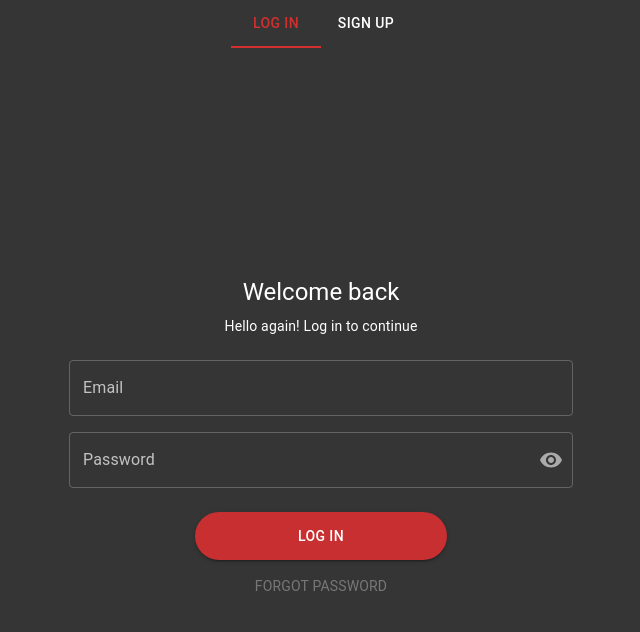
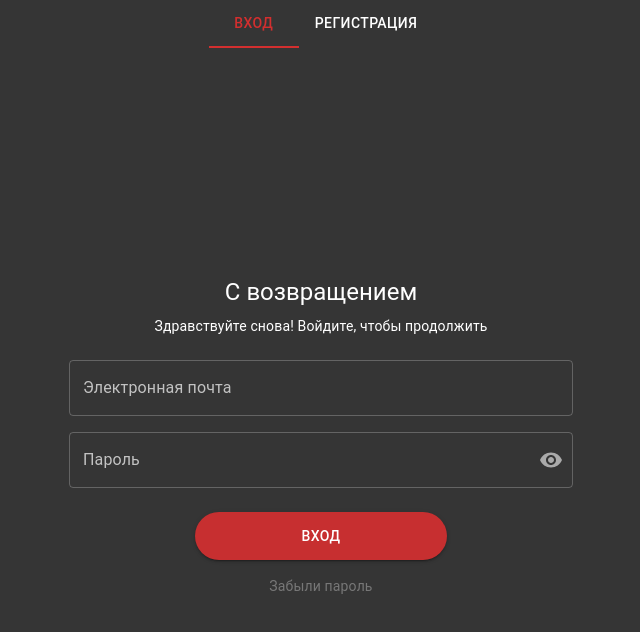
Before and after one commit to voronovanasta/cv-Shabanovich-Voronova, a React (Vite) app: page /auth/login in a window 1280 px wide. Shown: the top 632 px of the page, without its empty margins (319-959 px from the left). Built offline with nearby package versions, Linux system fonts and the light colour scheme.

Commit message:
feat: add i18n with en and ru languages

```diff
--- a/package.json
+++ b/package.json
@@ -16,6 +16,8 @@
     "@hookform/resolvers": "^5.1.1",
     "@mui/icons-material": "^7.2.0",
     "graphql-tag": "^2.12.6",
+    "i18next": "^25.3.2",
+    "i18next-browser-languagedetector": "^8.2.0",
     "react": "^19.1.0",
     "react-dom": "^19.1.0",
     "zod": "^4.0.5"
--- a/src/features/auth/ui/ForgotPasswordForm.tsx
+++ b/src/features/auth/ui/ForgotPasswordForm.tsx
@@ -6,6 +6,7 @@ import {
   type ForgotPasswordValues,
 } from '../model/validation/forgotPassword.schema.ts';
 import { Link as RouterLink, useNavigate } from 'react-router-dom';
+import { useTranslation } from 'react-i18next';
 
 export function ForgotPasswordForm() {
   const {
@@ -17,7 +18,7 @@ export function ForgotPasswordForm() {
     defaultValues: { email: '' },
   });
   const navigate = useNavigate();
-
+  const { t } = useTranslation();
   const onSubmit = () => {
     navigate('auth/login');
   };
@@ -25,10 +26,10 @@ export function ForgotPasswordForm() {
   return (
     <Paper sx={{ p: 4, width: '100%' }}>
       <Typography variant='h5' align='center' sx={{ mb: 1 }}>
-        Forgot password
+        {t('auth.forgotPassword.title')}
       </Typography>
       <Typography variant='body2' align='center' sx={{ mb: 3 }}>
-        We will send you an email with further instructions
+        {t('auth.forgotPassword.subtitle')}
       </Typography>
 
       <form onSubmit={handleSubmit(onSubmit)}>
@@ -39,7 +40,7 @@ export function ForgotPasswordForm() {
             <TextField
               {...field}
               fullWidth
-              label='Email'
+              label={t('auth.email')}
               variant='outlined'
               error={!!errors.email}
               helperText={errors.email?.message}
@@ -65,11 +66,12 @@ export function ForgotPasswordForm() {
             mb: 1,
           }}
         >
-          RESET PASSWORD
+          {t('auth.forgotPassword.button')}
+          {/* RESET PASSWORD */}
         </Button>
         <Typography variant='body2' align='center'>
           <Link component={RouterLink} to='/auth/login' underline='hover' sx={{ color: '#777' }}>
-            CANCEL
+            {t('auth.cancel')}
           </Link>
         </Typography>
       </form>
--- a/src/features/auth/ui/LoginForm.tsx
+++ b/src/features/auth/ui/LoginForm.tsx
@@ -14,6 +14,7 @@ import { useForm, Controller } from 'react-hook-form';
 import useLogin from '../model/useLogin';
 import { zodResolver } from '@hookform/resolvers/zod';
 import { loginSchema, type LoginFormValues } from '../model/validation/login.schema';
+import { useTranslation } from 'react-i18next';
 
 interface LoginFormInputs {
   email: string;
@@ -29,6 +30,7 @@ export default function LoginForm() {
     resolver: zodResolver(loginSchema),
   });
   const [showPassword, setShowPassword] = useState(false);
+  const { t } = useTranslation();
   const loginMutation = useLogin();
 
   const onSubmit = (data: LoginFormInputs) => {
@@ -43,10 +45,10 @@ export default function LoginForm() {
   return (
     <Paper sx={{ p: 3, width: '100%' }}>
       <Typography variant='h5' sx={{ textAlign: 'center', mb: 1 }}>
-        Welcome back
+        {t('auth.login.title')}
       </Typography>
       <Typography variant='body2' sx={{ textAlign: 'center', mb: 3 }}>
-        Hello again! Log in to continue
+        {t('auth.login.subtitle')}
       </Typography>
 
       <form onSubmit={handleSubmit(onSubmit)}>
@@ -59,7 +61,7 @@ export default function LoginForm() {
               {...field}
               fullWidth
               variant='outlined'
-              label='Email'
+              label={t('auth.email')}
               error={!!errors.email}
               helperText={errors.email?.message}
               autoComplete='username'
@@ -78,7 +80,7 @@ export default function LoginForm() {
               {...field}
               fullWidth
               variant='outlined'
-              label='Password'
+              label={t('auth.password')}
               type={showPassword ? 'text' : 'password'}
               error={!!errors.password}
               helperText={errors.password?.message}
@@ -116,7 +118,7 @@ export default function LoginForm() {
             mb: 2,
           }}
         >
-          LOG IN
+          {t('auth.login.tab')}
         </Button>
 
         <Typography variant='body2' align='center'>
@@ -126,7 +128,7 @@ export default function LoginForm() {
             underline='hover'
             sx={{ color: '#777' }}
           >
-            FORGOT PASSWORD
+            {t('auth.forgotPassword.title')}
           </Link>
         </Typography>
       </form>
--- a/src/features/auth/ui/RegisterForm.tsx
+++ b/src/features/auth/ui/RegisterForm.tsx
@@ -14,6 +14,7 @@ import { useForm, Controller } from 'react-hook-form';
 import { zodResolver } from '@hookform/resolvers/zod';
 import { registerSchema, type RegisterFormValues } from '../model/validation/register.schema';
 import useRegister from '../model/useRegister';
+import { useTranslation } from 'react-i18next';
 
 interface RegisterFormInputs {
   email: string;
@@ -29,6 +30,7 @@ export default function RegisterForm() {
     resolver: zodResolver(registerSchema),
   });
   const [showPassword, setShowPassword] = useState(false);
+  const { t } = useTranslation();
   const registerMutation = useRegister();
 
   const onSubmit = (data: RegisterFormInputs) => {
@@ -43,10 +45,10 @@ export default function RegisterForm() {
   return (
     <Paper sx={{ p: 3 }}>
       <Typography variant='h5' sx={{ textAlign: 'center', mb: 1 }}>
-        Register now
+        {t('auth.register.title')}
       </Typography>
       <Typography variant='body2' sx={{ textAlign: 'center', mb: 3 }}>
-        Welcome! Sign up to continue
+        {t('auth.register.subtitle')}
       </Typography>
 
       <form onSubmit={handleSubmit(onSubmit)}>
@@ -59,7 +61,7 @@ export default function RegisterForm() {
               {...field}
               fullWidth
               variant='outlined'
-              label='Email'
+              label={t('auth.email')}
               autoComplete='username'
               error={!!errors.email}
               helperText={errors.email?.message}
@@ -78,7 +80,7 @@ export default function RegisterForm() {
               {...field}
               fullWidth
               variant='outlined'
-              label='Password'
+              label={t('auth.password')}
               type={showPassword ? 'text' : 'password'}
               error={!!errors.password}
               helperText={errors.password?.message}
@@ -114,12 +116,12 @@ export default function RegisterForm() {
             mb: 2,
           }}
         >
-          CREATE ACCOUNT
+          {t('auth.register.button')}
         </Button>
 
         <Typography variant='body2' align='center'>
           <Link component={RouterLink} to='auth/login' underline='hover' sx={{ color: '#777' }}>
-            I HAVE AN ACCOUNT
+            {t('auth.haveAccount')}
           </Link>
         </Typography>
       </form>
--- a/src/main.tsx
+++ b/src/main.tsx
@@ -2,6 +2,7 @@ import { StrictMode } from 'react';
 import { createRoot } from 'react-dom/client';
 import App from './app/App.tsx';
 import './index.css';
+import './shared/config/i18n/i18n.ts';
 
 createRoot(document.getElementById('root')!).render(
   <StrictMode>
--- /dev/null
+++ b/src/shared/config/i18n/i18n.ts
@@ -0,0 +1,22 @@
+import i18n from 'i18next';
+import { initReactI18next } from 'react-i18next';
+import en from './locales/en/translation.json';
+import ru from './locales/ru/translation.json';
+import LanguageDetector from 'i18next-browser-languagedetector';
+
+i18n
+  .use(LanguageDetector)
+  .use(initReactI18next)
+  .init({
+    resources: {
+      en: { translation: en },
+      ru: { translation: ru },
+    },
+    fallbackLng: 'en',
+    lng: 'ru',
+    interpolation: {
+      escapeValue: false,
+    },
+  });
+
+export default i18n;
--- /dev/null
+++ b/src/shared/config/i18n/locales/en/translation.json
@@ -0,0 +1,26 @@
+{
+  "auth": {
+    "email": "Email",
+    "password": "Password",
+    "cancel": "Cancel",
+    "logout": "Logout",
+    "haveAccount": "I have an account",
+    "login": {
+      "title": "Welcome back",
+      "subtitle": "Hello again! Log in to continue",
+      "tab": "Log In",
+      "button": "Log In"
+    },
+    "register": {
+      "title": "Register now",
+      "subtitle": "Welcome! Sign up to continue",
+      "tab": "Sign Up",
+      "button": "Create Account"
+    },
+    "forgotPassword": {
+      "title": "Forgot Password",
+      "subtitle": "We will send you an email with further instructions",
+      "button": "Reset Password"
+    }
+  }
+}
--- /dev/null
+++ b/src/shared/config/i18n/locales/ru/translation.json
@@ -0,0 +1,26 @@
+{
+  "auth": {
+    "email": "Электронная почта",
+    "password": "Пароль",
+    "cancel": "Отмена",
+    "logout": "Выйти",
+    "haveAccount": "У меня есть аккаунт",
+    "login": {
+      "title": "С возвращением",
+      "subtitle": "Здравствуйте снова! Войдите, чтобы продолжить",
+      "tab": "Вход",
+      "button": "Вход"
+    },
+    "register": {
+      "title": "Зарегистрируйтесь сейчас",
+      "subtitle": "Добро пожаловать! Зарегистрируйтесь, чтобы продолжить",
+      "tab": "Регистрация",
+      "button": "Создать аккаунт"
+    },
+    "forgotPassword": {
+      "title": "Забыли пароль",
+      "subtitle": "Мы отправим вам электронное письмо с дальнейшими инструкциями",
+      "button": "Сбросить пароль"
+    }
+  }
+}
--- a/src/widgets/auth-layout/ui.tsx
+++ b/src/widgets/auth-layout/ui.tsx
@@ -1,8 +1,10 @@
 import { Box, Container, Tab, Tabs } from '@mui/material';
+import { useTranslation } from 'react-i18next';
 import { Link, Outlet, useLocation } from 'react-router';
 
 export default function AuthLayout() {
   const location = useLocation();
+  const { t } = useTranslation();
   const currentTab = location.pathname.includes('/register') ? 1 : 0;
   return (
     <Box
@@ -30,8 +32,8 @@ export default function AuthLayout() {
             mb: 3,
           }}
         >
-          <Tab label='LOG IN' component={Link} to='/auth/login' />
-          <Tab label='SIGN UP' component={Link} to='/auth/register' />
+          <Tab label={t('auth.login.tab')} component={Link} to='/auth/login' />
+          <Tab label={t('auth.register.tab')} component={Link} to='/auth/register' />
         </Tabs>
         <Box
           sx={{
```
Also changed, not shown: src/shared/config/i18n/index.ts (added, +17 -0 lines), 1 other file (tests, documents, lock files or other folders).
